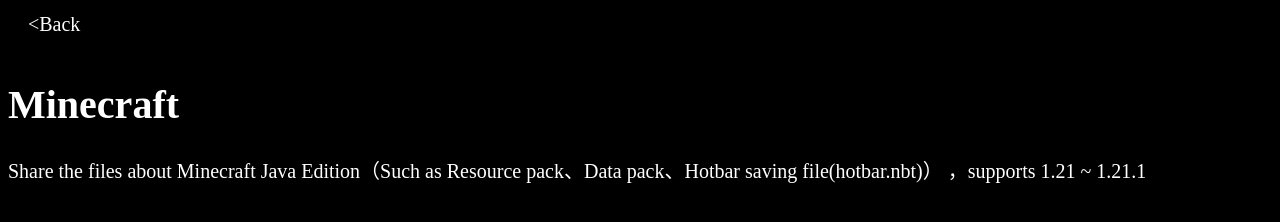
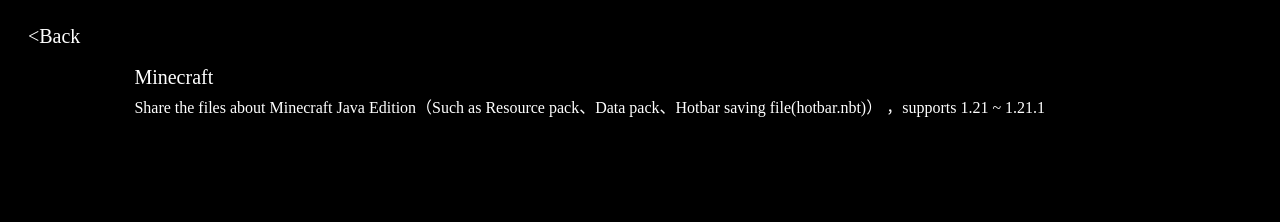
Before and after one commit to eat11apple/en_us, a plain HTML site: page share/minecraft.html in a window 1280 px wide. Drawn offline with Linux system fonts and the light colour scheme.

Commit message:
Update minecraft.html

```diff
--- a/share/minecraft.html
+++ b/share/minecraft.html
@@ -32,11 +32,11 @@
 
 <body>
 	<a href="https://eat11apple.github.io/en_us/list/share.html" style="position: fixed;margin-left: 20px;margin-top: 5px;text-decoration: none;color: white;">&lt;Back</a>
-	<br>
-	<br>
-	<h1>Minecraft</h1>
-	Share the files about Minecraft Java Edition（Such as Resource pack、Data pack、Hotbar saving file(hotbar.nbt)） ，supports 1.21 ~ 1.21.1
 	<dl>
+		<br>
+		<br>
+		Minecraft
+		<div style="font-size: 80%; margin-top: 5px;">Share the files about Minecraft Java Edition（Such as Resource pack、Data pack、Hotbar saving file(hotbar.nbt)） ，supports 1.21 ~ 1.21.1</div>
 
 	</dl>
 </body>
```
